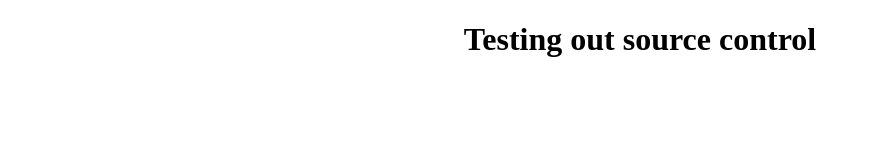
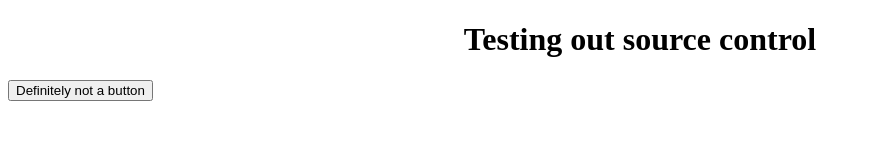
Before and after one commit to Purrrrito/WebsiteWithSourceControl, a plain HTML site: page index.html in a window 1280 px wide. Shown: the whole page, without its empty margins (0-870 px from the left). Drawn offline with Linux system fonts and the light colour scheme.

Commit message:
Added a test button

```diff
--- a/index.html
+++ b/index.html
@@ -9,8 +9,14 @@
 <body>
     <h1>Testing out source control</h1>
 
+    <button onclick="jumpscare()" id="pushMe">Definitely not a button</button>
+
     <script>
         alert("Hello World");
+
+        function jumpscare() {
+            alert("BOO!!")
+        }
     </script>
 </body>
 </html>
```
Also changed, not shown: css/site.css (line endings or trailing spaces).
